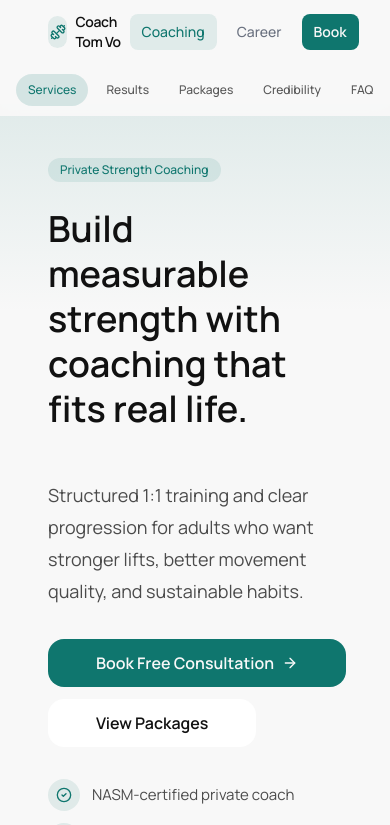
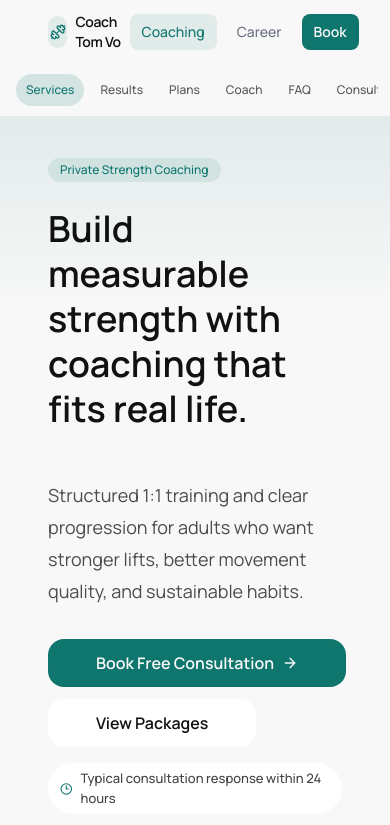
Before and after one commit to tomvothecoder/tomvo.me, a React (Vite) app: page /coach in a window 390 px wide. Shown: the top 825 px of the page. Built offline with nearby package versions, Linux system fonts and the light colour scheme.

Commit message:
chore(coach): polish mobile readability and section navigation

```diff
--- a/src/components/CoachRedesign/CoachSubNav.tsx
+++ b/src/components/CoachRedesign/CoachSubNav.tsx
@@ -6,15 +6,16 @@ import { cn } from "lib/utils";
 interface CoachSection {
   id: string;
   label: string;
+  mobileLabel?: string;
 }
 
 const sections: CoachSection[] = [
   { id: "services", label: "Services" },
   { id: "transformations", label: "Results" },
-  { id: "packages", label: "Packages" },
-  { id: "credibility", label: "Credibility" },
+  { id: "packages", label: "Packages", mobileLabel: "Plans" },
+  { id: "credibility", label: "Credibility", mobileLabel: "Coach" },
   { id: "faq", label: "FAQ" },
-  { id: "consultation", label: "Consultation" },
+  { id: "consultation", label: "Consultation", mobileLabel: "Consult" },
 ];
 
 const activeChipTransition = {
@@ -153,7 +154,7 @@ function CoachSubNav() {
                   aria-current={isActive ? "true" : undefined}
                   onClick={(event) => handleSectionClick(event, section.id)}
                   className={cn(
-                    "relative snap-start shrink-0 rounded-full border px-3 py-1.5 text-xs font-medium leading-5 transition-colors focus-visible:outline-none focus-visible:ring-2 focus-visible:ring-accent/50 sm:px-3.5 sm:text-sm",
+                    "relative snap-start shrink-0 rounded-full border px-2.5 py-1.5 text-xs font-medium leading-5 transition-colors focus-visible:outline-none focus-visible:ring-2 focus-visible:ring-accent/50 sm:px-3.5 sm:text-sm",
                     isActive
                       ? "border-accent/30 bg-accent/5 text-accent"
                       : "border-transparent bg-transparent text-foreground/70 hover:border-border/70 hover:bg-surface hover:text-foreground",
@@ -166,7 +167,12 @@ function CoachSubNav() {
                       className="absolute inset-0 rounded-full bg-accent/10"
                     />
                   ) : null}
-                  <span className="relative z-[1]">{section.label}</span>
+                  <span className="relative z-[1] sm:hidden">
+                    {section.mobileLabel ?? section.label}
+                  </span>
+                  <span className="relative z-[1] hidden sm:inline">
+                    {section.label}
+                  </span>
                 </a>
               );
             })}
--- a/src/components/CoachRedesign/FAQSection.tsx
+++ b/src/components/CoachRedesign/FAQSection.tsx
@@ -52,13 +52,16 @@ function FAQSection() {
       title="Questions clients ask before starting"
       description="Everything you need to evaluate fit, format, and next steps."
       descriptionClassName="text-foreground/75"
+      className="py-14 md:py-20"
     >
       <motion.div variants={fadeInUp} {...(prefersReducedMotion ? {} : revealInView)}>
-        <Accordion type="single" collapsible className="rounded-xl border border-border bg-surface px-5 shadow-soft">
+        <Accordion type="single" collapsible className="rounded-xl border border-border bg-surface px-4 shadow-soft sm:px-5">
           {faqs.map((faq, index) => (
             <AccordionItem value={`item-${index + 1}`} key={faq.question}>
-              <AccordionTrigger>{faq.question}</AccordionTrigger>
-              <AccordionContent className="text-[15px] leading-7 text-foreground/75">
+              <AccordionTrigger className="text-[15px] leading-6 sm:text-base">
+                {faq.question}
+              </AccordionTrigger>
+              <AccordionContent className="text-base leading-7 text-foreground/75">
                 {faq.answer}
               </AccordionContent>
             </AccordionItem>
--- a/src/components/CoachRedesign/HeroSection.tsx
+++ b/src/components/CoachRedesign/HeroSection.tsx
@@ -1,4 +1,4 @@
-import { ArrowRight, BarChart3, CheckCircle2, Dumbbell, MapPin } from "lucide-react";
+import { ArrowRight, BarChart3, CheckCircle2, Clock3, Dumbbell, MapPin } from "lucide-react";
 import { motion, useReducedMotion } from "framer-motion";
 
 import selfPortrait from "assets/me.jpg";
@@ -69,6 +69,14 @@ function HeroSection() {
             </Button>
           </motion.div>
 
+          <motion.div
+            variants={fadeInUp}
+            className="mt-4 inline-flex items-center gap-2 rounded-full border border-border bg-surface px-3 py-1.5 text-[13px] font-medium text-foreground/80"
+          >
+            <Clock3 className="h-3.5 w-3.5 text-accent" />
+            <span>Typical consultation response within 24 hours</span>
+          </motion.div>
+
           <motion.ul variants={fadeInUp} className="mt-8 space-y-3">
             {trustSignals.map(({ icon: Icon, label }) => (
               <li key={label} className="flex items-center gap-3 text-[15px] leading-7 text-foreground/75">
--- a/src/components/CoachRedesign/PricingSection.tsx
+++ b/src/components/CoachRedesign/PricingSection.tsx
@@ -53,6 +53,7 @@ function PricingSection() {
       title="Simple coaching packages with clear progression"
       description="Choose the format that best fits your training frequency and performance goals. All packages support in-person or online coaching with flexibility based on individual cases."
       descriptionClassName="text-foreground/75"
+      className="py-14 md:py-20"
     >
       <motion.div
         variants={staggerContainer}
@@ -86,17 +87,17 @@ function PricingSection() {
                       </Badge>
                     ) : null}
                   </div>
-                  <p className="mt-1 text-sm font-medium text-foreground">
+                  <p className="mt-1 text-[15px] font-medium leading-6 text-foreground">
                     {plan.cadence}
                   </p>
-                  <p className="mt-3 text-[15px] leading-7 text-foreground/75">
+                  <p className="mt-3 text-base leading-7 text-foreground/75">
                     {plan.focus}
                   </p>
                   <ul className="mt-4 space-y-2.5">
                     {plan.features.map((feature) => (
                       <li
                         key={feature}
-                        className="flex items-center gap-2 text-[15px] leading-7 text-foreground/75"
+                        className="flex items-center gap-2 text-base leading-7 text-foreground/75"
                       >
                         <Check className="h-4 w-4 text-accent" />
                         <span>{feature}</span>
@@ -124,7 +125,7 @@ function PricingSection() {
           );
         })}
       </motion.div>
-      <p className="mt-4 text-[15px] leading-7 text-foreground/75">
+      <p className="mt-4 text-base leading-7 text-foreground/75">
         Plans are adapted to your goals, schedule, and preferred coaching format.
       </p>
     </SectionWrapper>
--- a/src/components/CoachRedesign/ServicesSection.tsx
+++ b/src/components/CoachRedesign/ServicesSection.tsx
@@ -59,6 +59,7 @@ function ServicesSection() {
       title="Coaching options built around your goals and training context"
       description="Choose the support level that matches your current training phase and schedule across strength training, powerlifting, and mobility-focused coaching."
       descriptionClassName="text-foreground/75"
+      className="py-14 md:py-20"
     >
       <motion.div
         variants={staggerContainer}
--- a/src/components/CoachRedesign/TransformationGallery.tsx
+++ b/src/components/CoachRedesign/TransformationGallery.tsx
@@ -109,6 +109,7 @@ function TransformationGallery() {
       eyebrow="Results"
       title="Transformation stories built on structure, not shortcuts"
       description="The process emphasizes clear milestones, measurable outcomes, and consistent execution."
+      className="py-14 md:py-20"
     >
       <p className="text-xs font-semibold uppercase tracking-[0.15em] text-foreground/60">
         General outcomes
@@ -134,10 +135,10 @@ function TransformationGallery() {
                 <h3 className="text-xl font-semibold text-foreground">
                   {item.title}
                 </h3>
-                <p className="mt-3 text-[15px] leading-7 text-foreground/75">
+                <p className="mt-3 text-base leading-7 text-foreground/75">
                   {item.summary}
                 </p>
-                <p className="mt-auto pt-5 text-sm font-medium text-foreground">
+                <p className="mt-auto pt-5 text-[15px] font-medium leading-6 text-foreground">
                   {item.metric}
                 </p>
               </CardContent>
@@ -168,14 +169,14 @@ function TransformationGallery() {
                 <h3 className="text-xl font-semibold leading-tight text-foreground lg:min-h-[4rem]">
                   {item.title}
                 </h3>
-                <p className="mt-3 text-[15px] leading-7 text-foreground/75 lg:min-h-[7rem]">
+                <p className="mt-3 text-base leading-7 text-foreground/75 lg:min-h-[7rem]">
                   {item.summary}
                 </p>
-                <p className="mt-4 text-sm font-medium leading-6 text-foreground lg:min-h-[3rem]">
+                <p className="mt-4 text-[15px] font-medium leading-6 text-foreground lg:min-h-[3rem]">
                   {item.metric}
                 </p>
                 {item.detail ? (
-                  <p className="mt-2 text-sm leading-6 text-foreground/75 lg:min-h-[3rem]">
+                  <p className="mt-2 text-[15px] leading-6 text-foreground/75 lg:min-h-[3rem]">
                     {item.detail}
                   </p>
                 ) : null}
```
